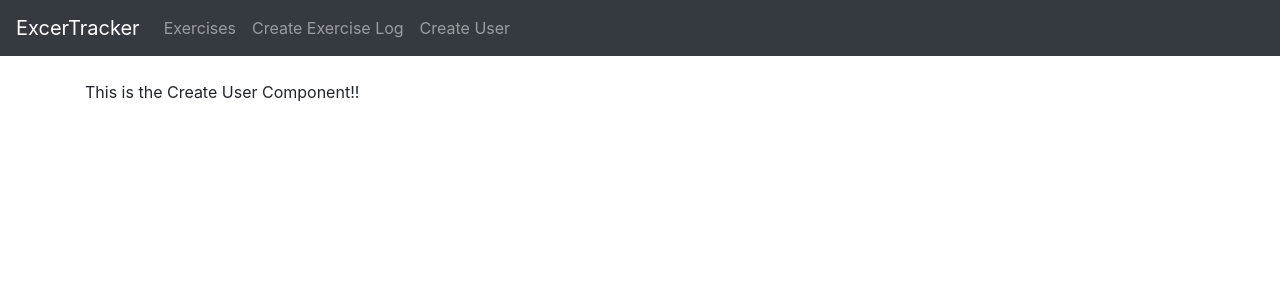
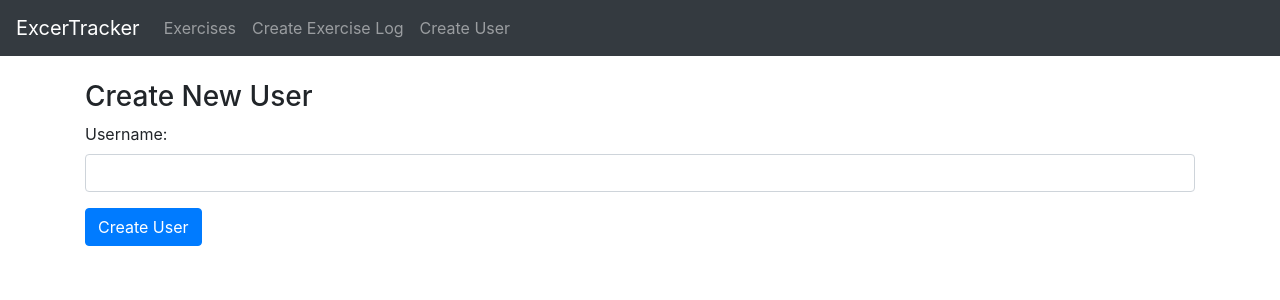
Before and after one commit to barksanto/mern-exercise-tracker, a React (Create React App) app: page /user in a window 1280 px wide. Shown: the top 300 px of the page. Built offline with nearby package versions, Linux system fonts and the light colour scheme; the HTML template or start-up script is replaced by a standard one.

Commit message:
add for to create-user component - set state to blank to we can retype a new username without leaving the page

```diff
--- a/src/components/create-user.component.js
+++ b/src/components/create-user.component.js
@@ -1,10 +1,60 @@
 import React, { Component } from 'react';
 
 export default class CreateUser extends Component {
+  constructor(props) {
+    super(props);
+
+    this.onChangeUsername = this.onChangeUsername.bind(this);
+    this.onSubmit = this.onSubmit.bind(this);
+
+
+    this.state = {
+      username: '',
+    }
+  }
+
+  onChangeUsername(e) {
+    this.setState({
+      // just updates the one element
+      username: e.target.value
+    });
+  }
+
+
+  onSubmit(e) {
+    e.preventDefault(); // prevents auto page refresh
+
+    const user = {
+      username: this.state.username
+    }
+    // this will be the part where we submit the exercise to the database.
+    console.log(user);
+    // once exercises are submitted - go back to list of exercises.
+    this.setState({
+      username: ''
+    })
+
+
+  }
+
   render() {
     return (
       <div>
-        <p>This is the Create User Component!!</p>
+        <h3>Create New User</h3>
+        <form onSubmit={this.onSubmit}>
+          <div className="form-group">
+            <label>Username: </label>
+            <input type="text"
+              required
+              className="form-control"
+              value={this.state.username}
+              onChange={this.onChangeUsername}
+            />
+          </div>
+          <div className="form-group">
+            <input type="submit" value="Create User" className="btn btn-primary" />
+          </div>
+        </form>
       </div>
     )
   }
```
